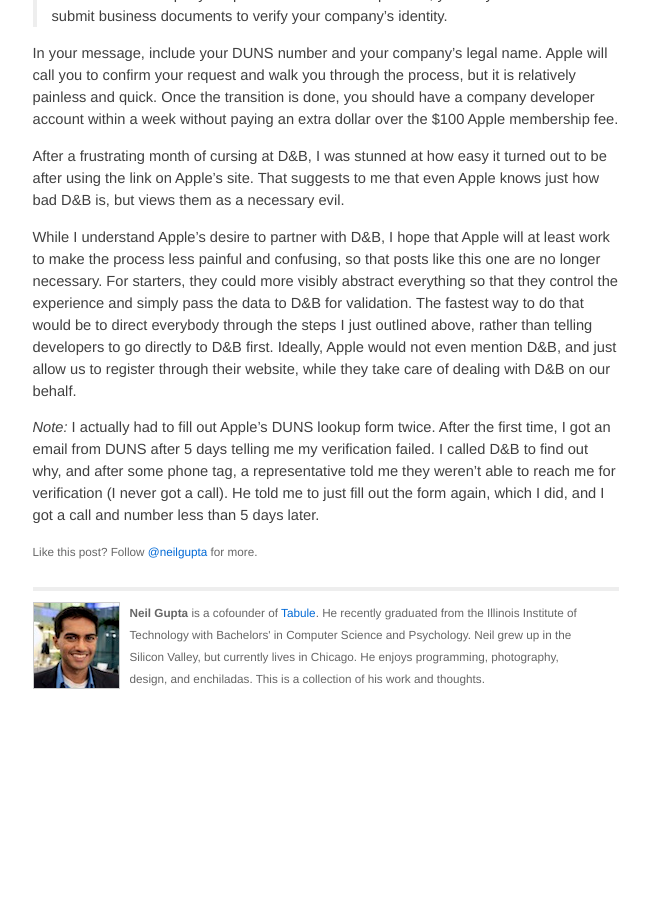
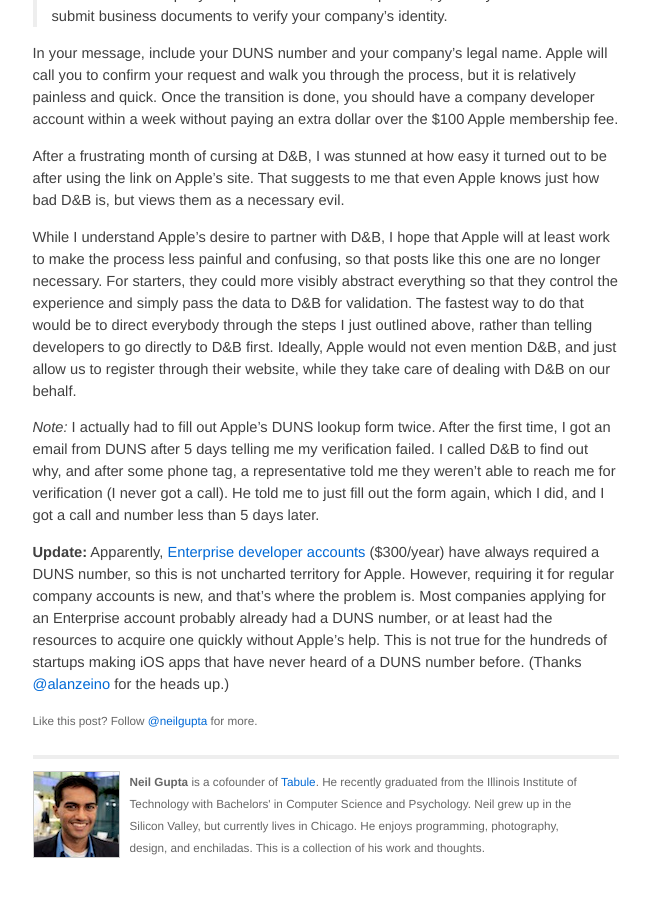
Before and after one commit to neilgupta/neilgupta.github.com, a Jekyll site: the page built from _posts/2012-12-03-apple-duns.md, in a window 1280 px wide and 900 px high, scrolled down 1246 px. Shown: the top 897 px of the window, without its empty margins (314-964 px from the left). Built offline with Jekyll 4.4.1, drawn with Linux system fonts in a browser that asks for light colours; before the commit the page ends 1977 px from its top, so only the background shows below that.

Commit message:
added update to duns post about enterprise accounts

```diff
--- a/_posts/2012-12-03-apple-duns.md
+++ b/_posts/2012-12-03-apple-duns.md
@@ -38,3 +38,5 @@ After a frustrating month of cursing at D&B, I was stunned at how easy it turned
 While I understand Apple's desire to partner with D&B, I hope that Apple will at least work to make the process less painful and confusing, so that posts like this one are no longer necessary. For starters, they could more visibly abstract everything so that they control the experience and simply pass the data to D&B for validation. The fastest way to do that would be to direct everybody through the steps I just outlined above, rather than telling developers to go directly to D&B first. Ideally, Apple would not even mention D&B, and just allow us to register through their website, while they take care of dealing with D&B on our behalf.
 
 *Note:* I actually had to fill out Apple's DUNS lookup form twice. After the first time, I got an email from DUNS after 5 days telling me my verification failed. I called D&B to find out why, and after some phone tag, a representative told me they weren't able to reach me for verification (I never got a call). He told me to just fill out the form again, which I did, and I got a call and number less than 5 days later.
+
+**Update:** Apparently, [Enterprise developer accounts](https://developer.apple.com/programs/ios/enterprise/) ($300/year) have always required a DUNS number, so this is not uncharted territory for Apple. However, requiring it for regular company accounts is new, and that's where the problem is. Most companies applying for an Enterprise account probably already had a DUNS number, or at least had the resources to acquire one quickly without Apple's help. This is not true for the hundreds of startups making iOS apps that have never heard of a DUNS number before. (Thanks [@alanzeino](https://twitter.com/alanzeino/status/286384362872786944) for the heads up.)
```
